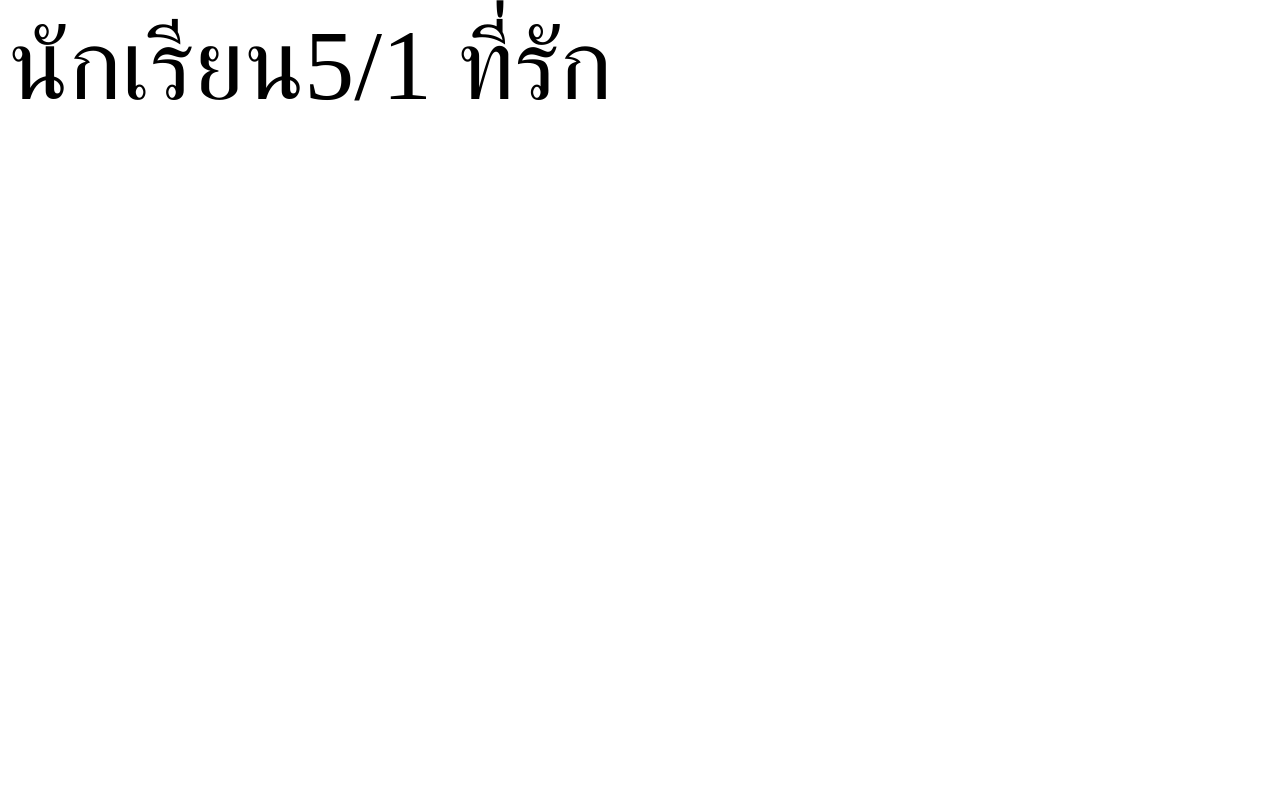
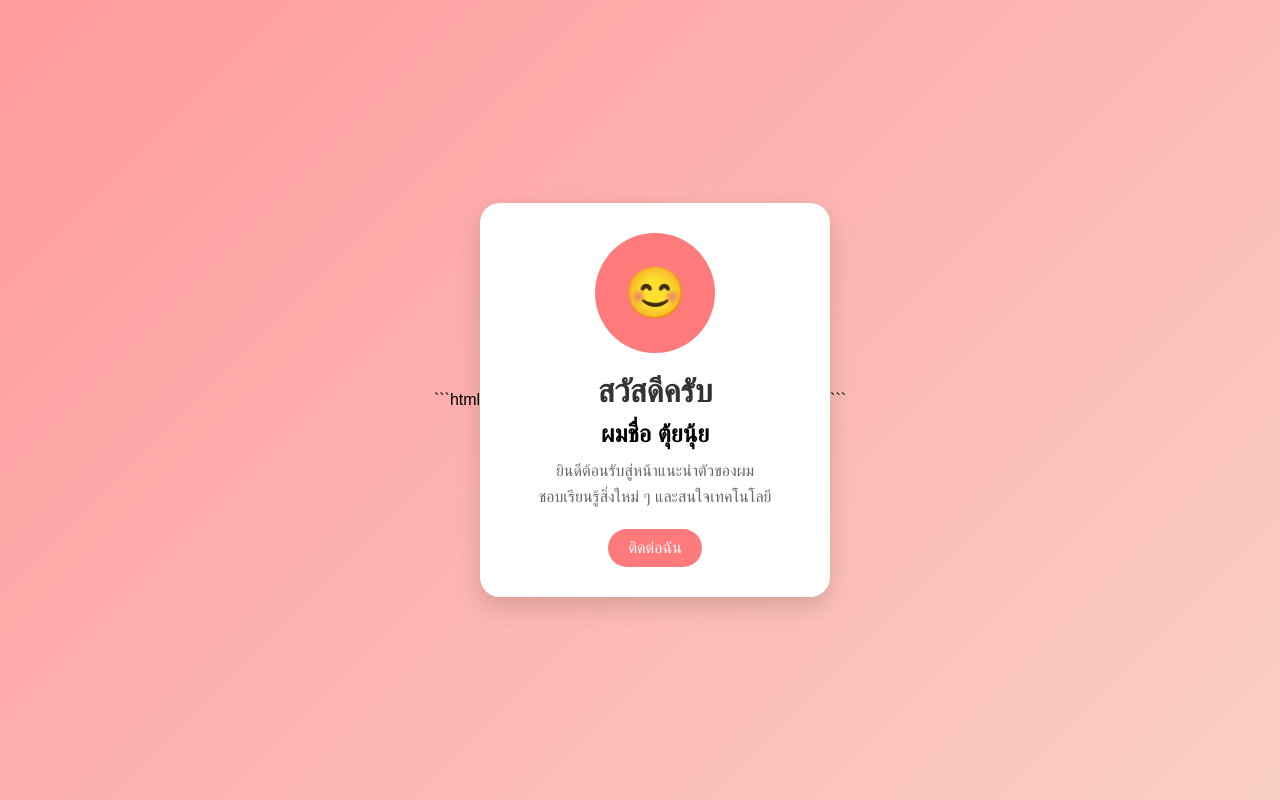
Before and after one commit to anutidapro5768/Money-, a plain HTML site: page index.html in a window 1280 px wide. Drawn offline with Linux system fonts and the light colour scheme.

Commit message:
Update index.html

````diff
--- a/index.html
+++ b/index.html
@@ -1,15 +1,89 @@
-<html>
+```html
+<!DOCTYPE html>
+<html lang="th">
 <head>
-<title>
-นางสาวอนุธิดา พรมเมือง
-</title>
- <style>
-   .bigfont{
-     font-size : 100px;
-   }
- </style>
+<meta charset="UTF-8">
+<meta name="viewport" content="width=device-width, initial-scale=1.0">
+<title>แนะนำตัว - ตุ้ยนุ้ย</title>
+
+<style>
+*{
+    margin:0;
+    padding:0;
+    box-sizing:border-box;
+    font-family:'Sarabun',sans-serif;
+}
+
+body{
+    height:100vh;
+    display:flex;
+    justify-content:center;
+    align-items:center;
+    background:linear-gradient(135deg,#ff9a9e,#fad0c4);
+}
+
+.card{
+    background:#fff;
+    padding:30px;
+    width:350px;
+    text-align:center;
+    border-radius:20px;
+    box-shadow:0 10px 25px rgba(0,0,0,0.15);
+}
+
+.avatar{
+    width:120px;
+    height:120px;
+    margin:auto;
+    border-radius:50%;
+    background:#ff7b7b;
+    color:#fff;
+    display:flex;
+    justify-content:center;
+    align-items:center;
+    font-size:50px;
+    margin-bottom:20px;
+}
+
+h1{
+    color:#333;
+    margin-bottom:10px;
+}
+
+p{
+    color:#666;
+    line-height:1.6;
+    margin-top:10px;
+}
+
+.btn{
+    display:inline-block;
+    margin-top:20px;
+    padding:10px 20px;
+    background:#ff7b7b;
+    color:white;
+    text-decoration:none;
+    border-radius:30px;
+    transition:0.3s;
+}
+
+.btn:hover{
+    background:#ff5c5c;
+}
+</style>
 </head>
+
 <body>
-<div class="bigfont">นักเรียน5/1 ที่รัก</div>
+<div class="card">
+    <div class="avatar">😊</div>
+    <h1>สวัสดีครับ</h1>
+    <h2>ผมชื่อ ตุ้ยนุ้ย</h2>
+    <p>
+        ยินดีต้อนรับสู่หน้าแนะนำตัวของผม<br>
+        ชอบเรียนรู้สิ่งใหม่ ๆ และสนใจเทคโนโลยี
+    </p>
+    <a href="#" class="btn">ติดต่อฉัน</a>
+</div>
 </body>
 </html>
+```
````
